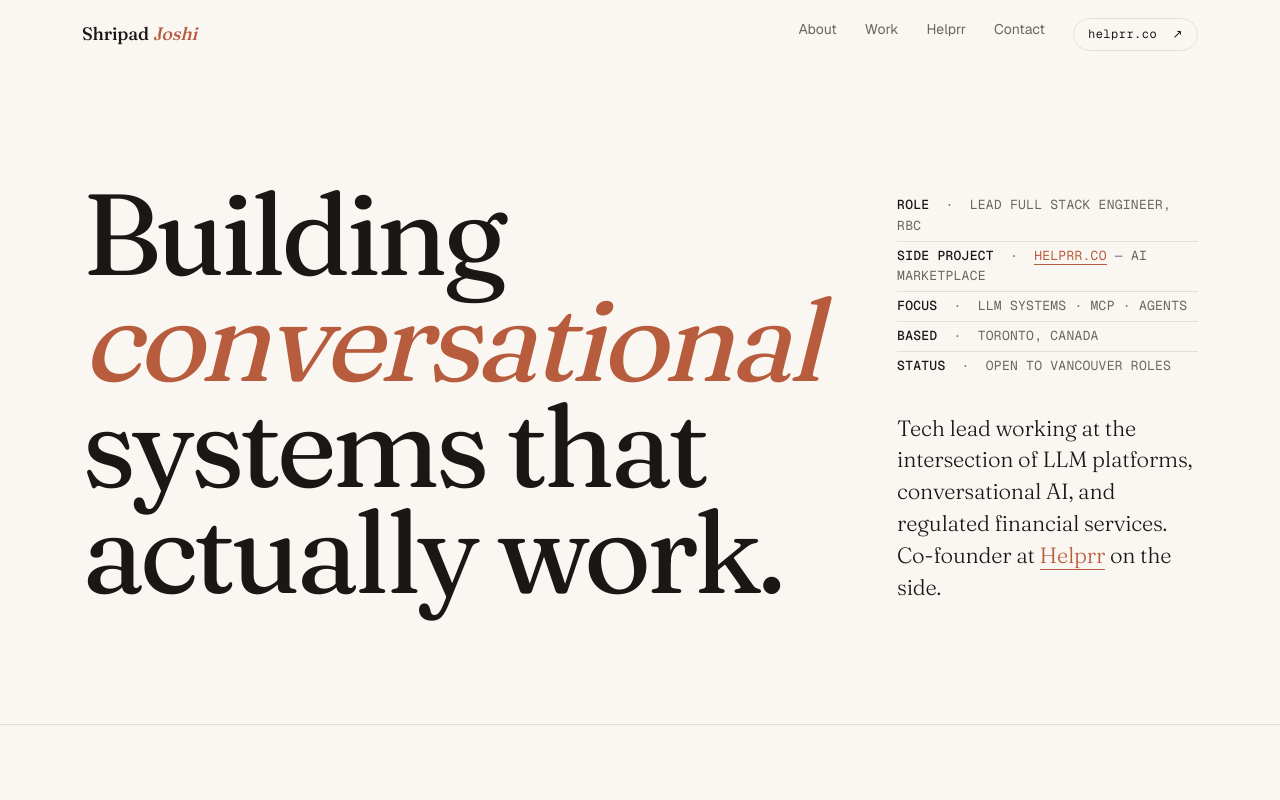
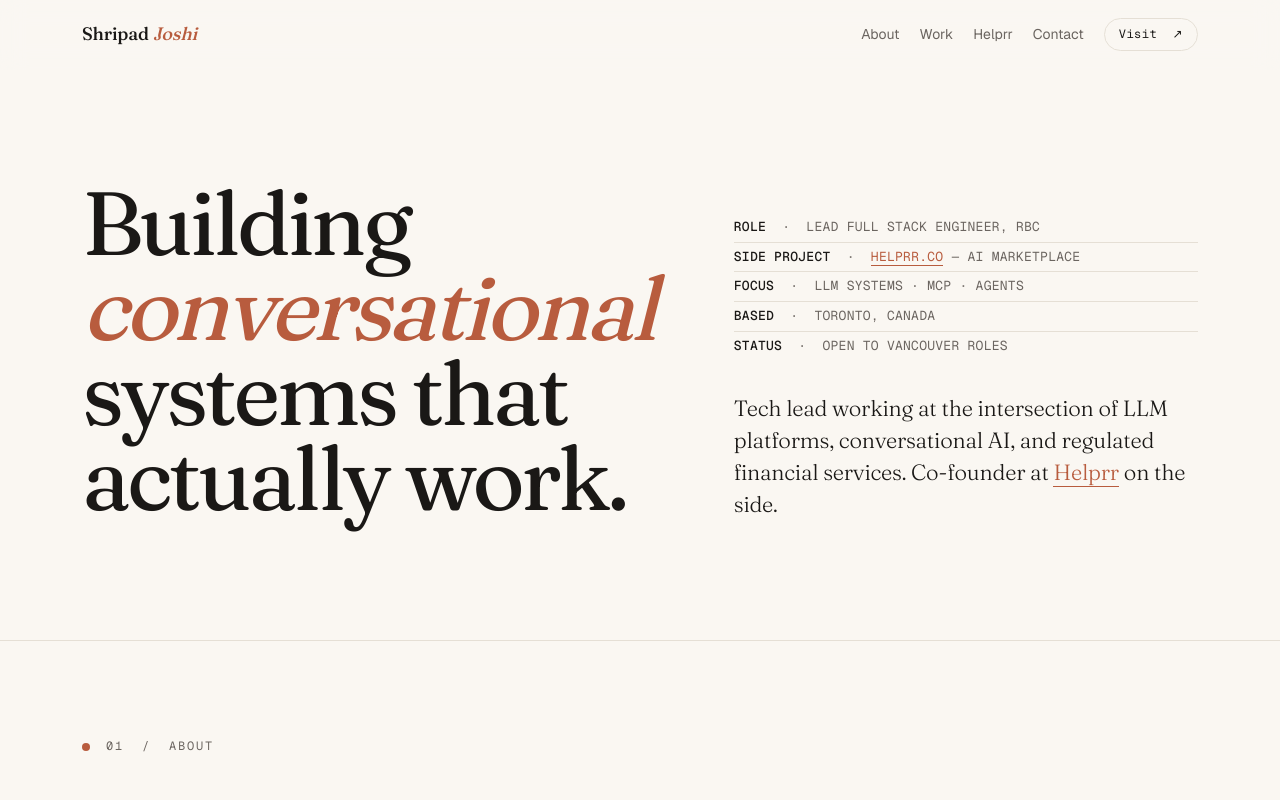
Before and after one commit to shripadjoshi8/shripad-joshi.github.io, a plain HTML site: page index.html in a window 1280 px wide. Shown: the top 800 px of the page. Drawn offline with nearby package versions, Linux system fonts and the light colour scheme.

Commit message:
Adjust navigation and hero styles in index.html

```diff
--- a/index.html
+++ b/index.html
@@ -70,7 +70,7 @@ a { color: inherit; text-decoration: none; }
   letter-spacing: -0.01em;
 }
 .nav-logo em { font-style: italic; font-variation-settings: "SOFT" 100; color: var(--accent); }
-.nav-links { display: flex; gap: 28px; font-size: 14px; color: var(--muted); }
+.nav-links { display: flex; gap: 20px; font-size: 14px; color: var(--muted); align-items: center; }
 .nav-links a { transition: color 0.15s; }
 .nav-links a:hover { color: var(--ink); }
 .nav-cta {
@@ -103,8 +103,8 @@ a { color: inherit; text-decoration: none; }
 .hero h1 {
   font-family: var(--display);
   font-weight: 400;
-  font-size: clamp(56px, 9vw, 128px);
-  line-height: 0.92;
+  font-size: clamp(48px, 7vw, 112px);
+  line-height: 0.95;
   letter-spacing: -0.04em;
   font-variation-settings: "SOFT" 50, "opsz" 144;
 }
@@ -595,7 +595,7 @@ footer {
 }
 
 /* ====== RESPONSIVE ====== */
-@media (max-width: 900px) {
+@media (max-width: 1100px) {
   .nav-links { gap: 16px; font-size: 12px; }
   .hero { padding: 140px 0 80px; }
   .hero-grid { grid-template-columns: 1fr; gap: 48px; }
@@ -627,7 +627,7 @@ footer {
       <a href="#work">Work</a>
       <a href="#helprr">Helprr</a>
       <a href="#contact">Contact</a>
-      <a href="https://helprr.co" target="_blank" class="nav-cta">helprr.co &nbsp;&#8599;</a>
+      <a href="https://helprr.co" target="_blank" class="nav-cta">Visit &nbsp;&#8599;</a>
     </div>
   </div>
 </nav>
```
